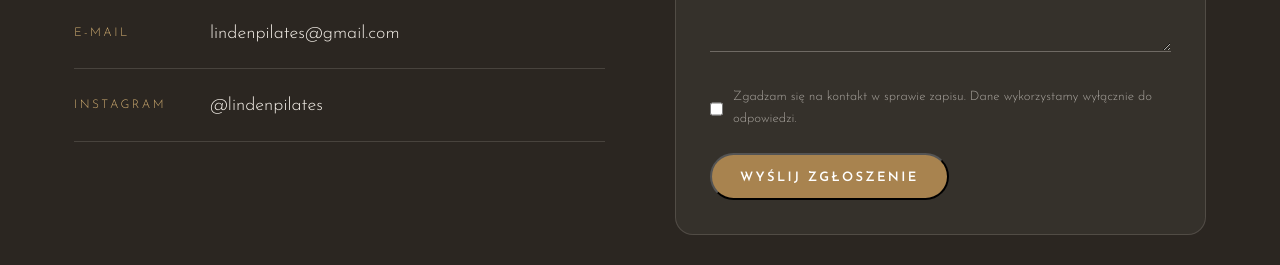
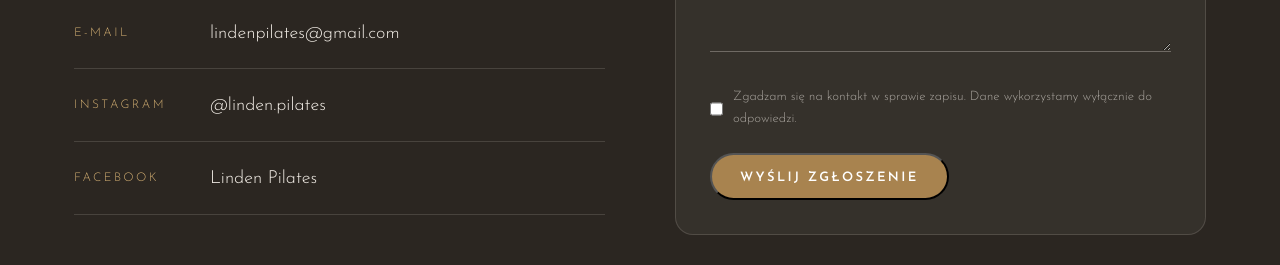
Before and after one commit to kamiluchnasttkd123max/linden-pilates-podglad, a plain HTML site: page index.html in a window 1280 px wide. Shown: the part 9783-10048 px from the top of the page. Drawn offline with nearby package versions, Linux system fonts and the light colour scheme.

Commit message:
Linki do Instagrama @linden.pilates i strony na Facebooku
Co-Authored-By: Claude Opus 5.5 <noreply@anthropic.com>

```diff
--- a/index.html
+++ b/index.html
@@ -492,7 +492,8 @@ footer a{text-decoration:none}footer a:hover{color:var(--brass-light)}
         <div><span>Adres</span><p style="margin:0">ul. [uzupełnij]<br>Lipa Piotrowska, Wrocław</p></div>
         <div><span>Telefon</span><a href="tel:+48000000000">+48 000 000 000</a></div>
         <div><span>E-mail</span><a href="mailto:lindenpilates@gmail.com">lindenpilates@gmail.com</a></div>
-        <div><span>Instagram</span><a href="https://instagram.com/" target="_blank" rel="noopener">@lindenpilates</a></div>
+        <div><span>Instagram</span><a href="https://www.instagram.com/linden.pilates/" target="_blank" rel="noopener">@linden.pilates</a></div>
+        <div><span>Facebook</span><a href="https://www.facebook.com/profile.php?id=61596753717425" target="_blank" rel="noopener">Linden Pilates</a></div>
       </div>
     </div>
     <form class="rv" id="zapis" action="mailto:lindenpilates@gmail.com" method="post" enctype="text/plain">
```
